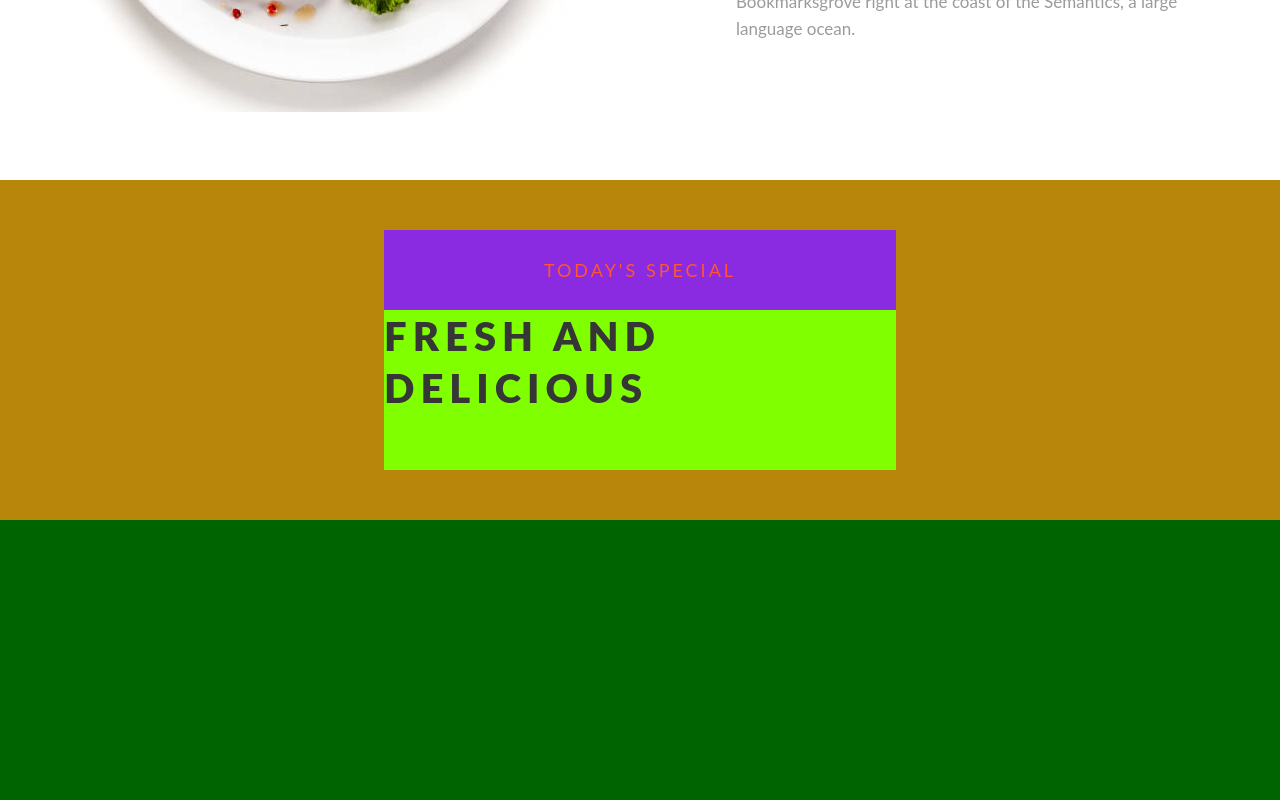
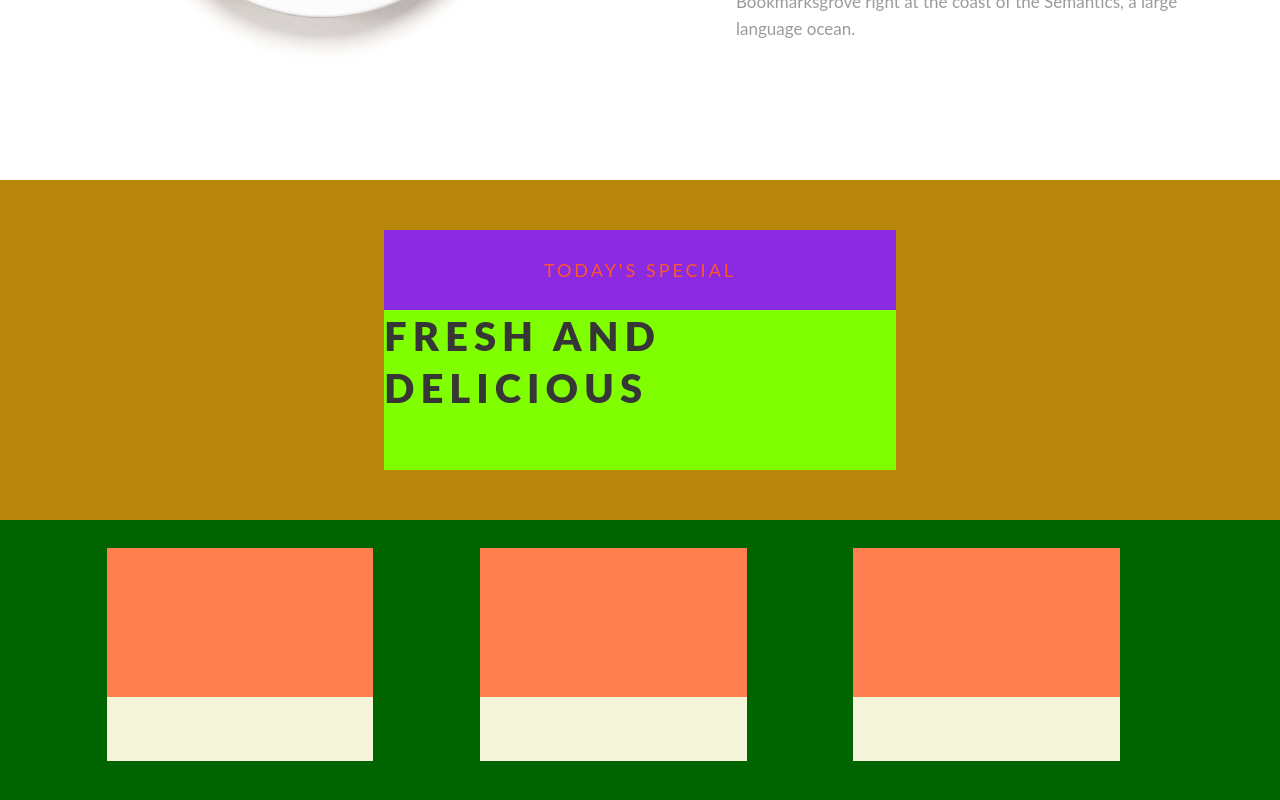
Before and after one commit to oktawia678/restaurant_page, a React (Create React App) app: page / in a window 1280 px wide. Shown: the part 1300-2100 px from the top of the page. Built offline with nearby package versions, Linux system fonts and the light colour scheme.

Commit message:
add next section

```diff
--- a/src/components/section-center/SectionCenter.js
+++ b/src/components/section-center/SectionCenter.js
@@ -48,7 +48,20 @@ export const SectionCenter = () => {
         </div>
       </div>
       <div className="box_menu">
+      <div className="dish_1">
+        <div className="image_one"></div>
+        <div className="under_text_one"></div>
+      </div>
+      <div className="dish_2">
+      <div className="image_two"></div>
+      <div className="under_text_two"></div>
+      </div>
 
+
+      <div className="dish_3">
+        <div className="image_three"></div>
+        <div className="under_text_three"></div>
+      </div>
       </div>
 
 
--- a/src/components/section-center/section-center.css
+++ b/src/components/section-center/section-center.css
@@ -83,9 +83,9 @@
     align-items: center;
     background-color: white;
     background-image: url("../../photo_meet.jpeg");
-    background-size: 70%%;
-    background-position: 50% 50%;
-    background-repeat: no-repeat;
+    background-size: 70%;
+    background-position:50% 50%;
+    background-repeat:no-repeat;
 
 
 
@@ -186,13 +186,13 @@
   flex: 1;
 }
 .box_menu{
-  display:flex;
-  flex-direction: column;
-  justify-content: center;
-  align-items: center;
+  display:grid;
+  grid-template-rows: repeat(24, 1fr);
+  grid-template-columns: repeat(24, 1fr);
   background-color: darkgreen;
   width:100vw;
-  flex:1;
+  height: 100%;
+  flex: 1;
 }
 .box_special{
   display: flex;
@@ -237,3 +237,55 @@
 
 
 }
+.dish_1{
+  grid-column: 3 / 8;
+  grid-row: 3 / 18;
+  background-color: cornflowerblue;
+  display: flex;
+  flex-direction: column;
+}
+.dish_2{
+  grid-column: 10 / 15;
+  grid-row: 3 / 18;
+  background-color: cornflowerblue;
+  display: flex;
+  flex-direction: column;
+}
+
+.dish_3{
+  grid-column: 17 / 22;
+  grid-row: 3 / 18;
+  background-color: cornflowerblue;
+  display: flex;
+  flex-direction: column;
+
+}
+.image_one{
+  flex-basis: 70%;
+  background-color: coral;
+}
+
+.under_text_one{
+  flex-basis: 30%;
+  background-color: beige;
+}
+
+.image_two{
+  flex-basis: 70%;
+  background-color: coral;
+}
+
+.under_text_two{
+  flex-basis: 30%;
+  background-color: beige;
+}
+
+.image_three{
+  flex-basis: 70%;
+  background-color: coral;
+}
+
+.under_text_three{
+  flex-basis: 30%;
+  background-color: beige;
+}
```
